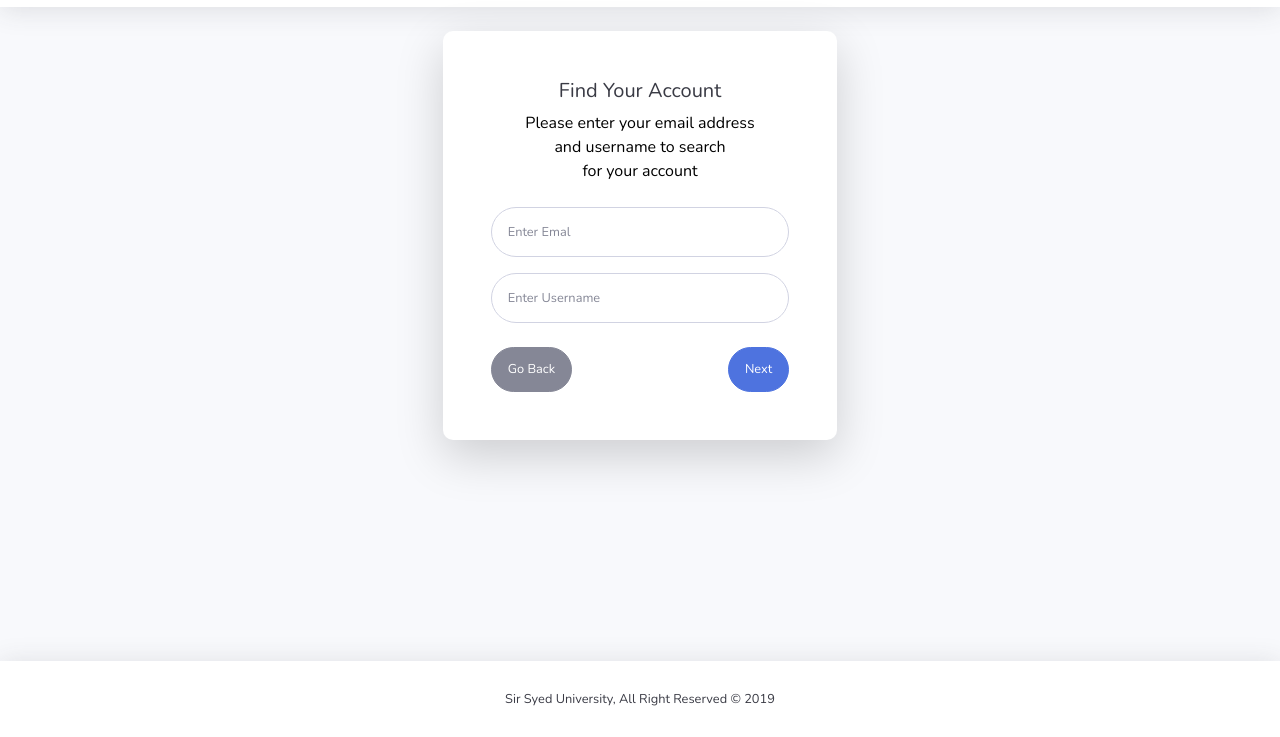
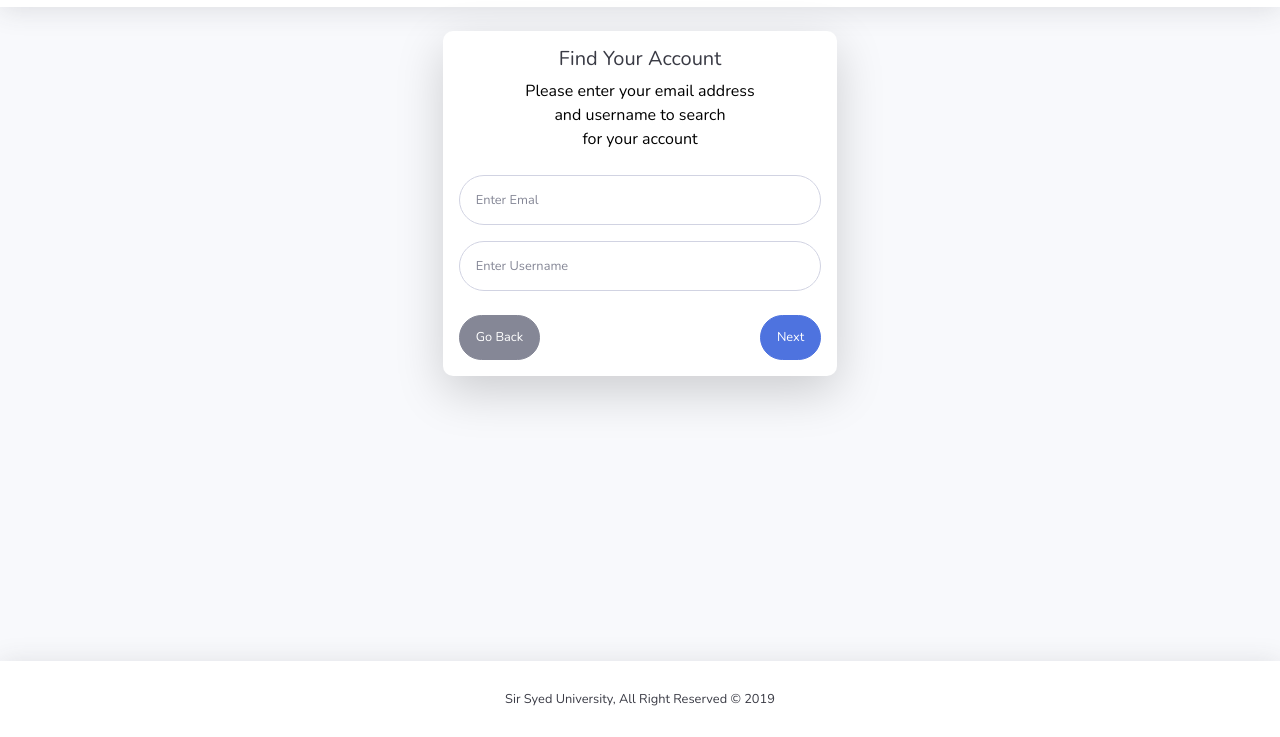
Before and after one commit to OmerAbdulSamad110/OmerAbdulSamad110.github.io, a plain HTML site: page pages/forgot-password.html in a window 1280 px wide. Shown: the part 63-800 px from the top of the page. Drawn offline with nearby package versions, Linux system fonts and the light colour scheme.

Commit message:
update pages 2

```diff
--- a/pages/forgot-password.html
+++ b/pages/forgot-password.html
@@ -60,7 +60,7 @@
               <div class="card o-hidden border-0 shadow-lg shadow mb-4">
                 <!-- Card Body -->
                 <div class="card-body p-0">
-                  <div class="p-5">
+                  <div class="p-3">
                     <div class="flex text-center mb-4">
                       <h1 class="h5 text-gray-900">
                         Find Your Account
```
Also changed, not shown: pages/signin.html (+1 -1 lines).
